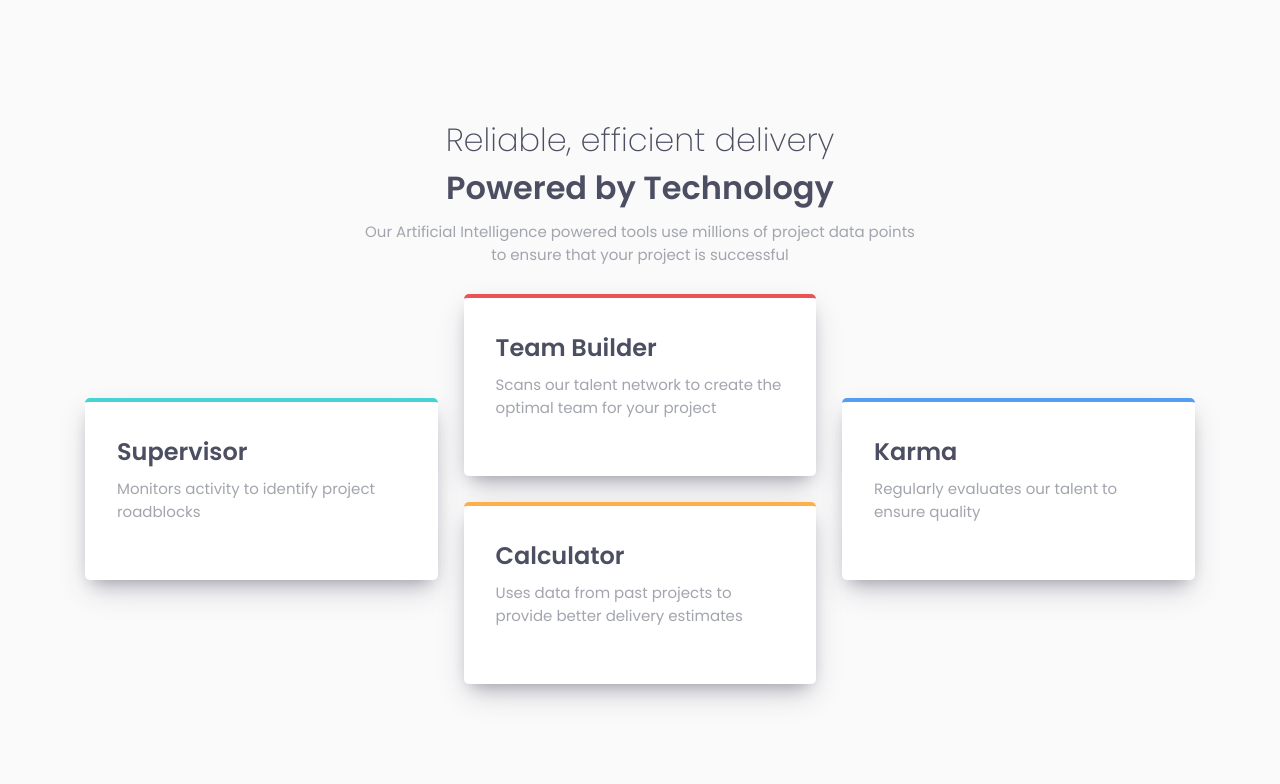
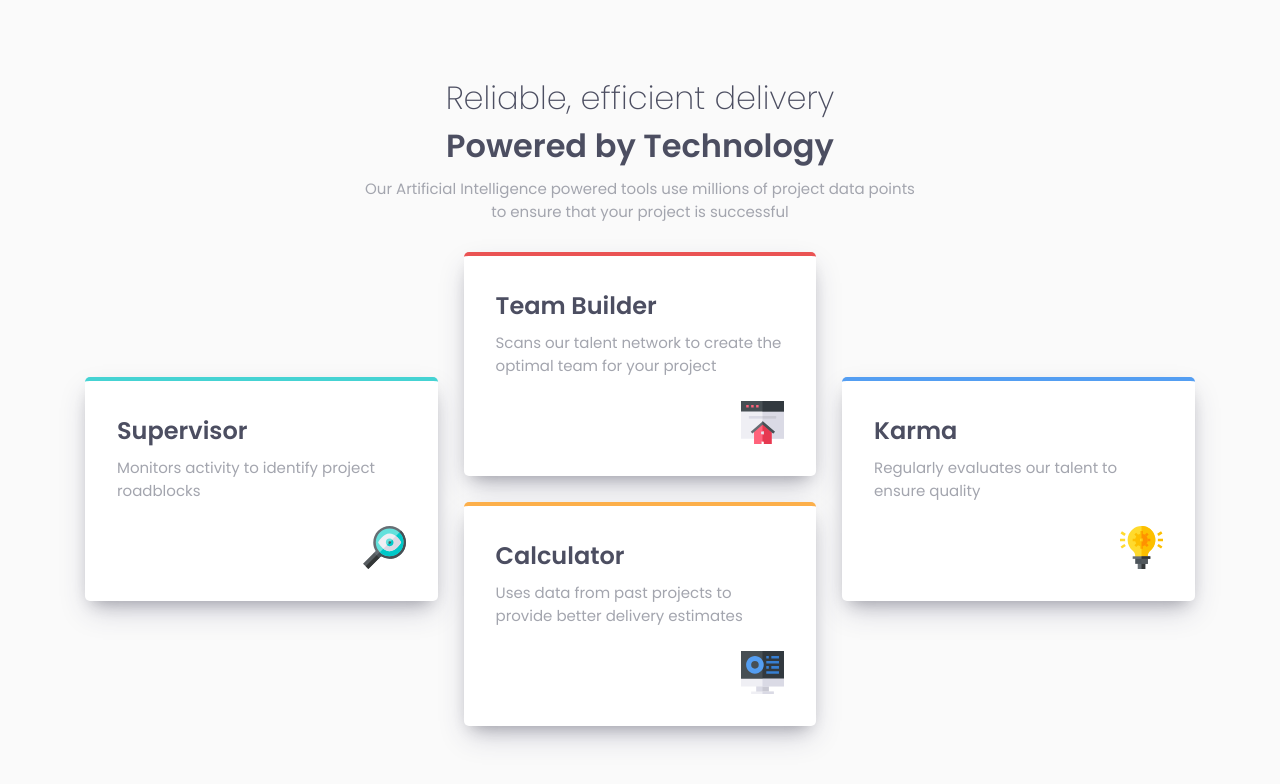
Before and after one commit to boedegoat/front-end-mentor-four-card-feature-section-master, a plain HTML site: page index.html in a window 1280 px wide. Drawn offline with Linux system fonts and the light colour scheme.

Commit message:
add card icon style

```diff
--- a/index.html
+++ b/index.html
@@ -37,26 +37,26 @@
         <div class="card">
           <h2 class="card__header">Supervisor</h2>
           <p class="card__info">Monitors activity to identify project roadblocks</p>
-          <img src="" alt="" class="card__icon" />
+          <img src="images/icon-supervisor.svg" alt="icon-supervisor" class="card__icon" />
         </div>
         <div class="card">
           <h2 class="card__header">Team Builder</h2>
           <p class="card__info">
             Scans our talent network to create the optimal team for your project
           </p>
-          <img src="" alt="" class="card__icon" />
+          <img src="images/icon-team-builder.svg" alt="icon-team-builder" class="card__icon" />
         </div>
         <div class="card">
           <h2 class="card__header">Karma</h2>
           <p class="card__info">Regularly evaluates our talent to ensure quality</p>
-          <img src="" alt="" class="card__icon" />
+          <img src="images/icon-karma.svg" alt="icon-karma" class="card__icon" />
         </div>
         <div class="card">
           <h2 class="card__header">Calculator</h2>
           <p class="card__info">
             Uses data from past projects to provide better delivery estimates
           </p>
-          <img src="" alt="" class="card__icon" />
+          <img src="images/icon-calculator.svg" alt="icon-calculator" class="card__icon" />
         </div>
       </main>
       <!-- end services main -->
--- a/style.css
+++ b/style.css
@@ -28,7 +28,7 @@ body {
   /* border: 1px solid; */
   max-width: 1110px;
   max-height: 780px;
-  margin: 0 1.5rem;
+  margin: 1.8rem 1.5rem;
 }
 
 header {
@@ -67,6 +67,8 @@ header .sub-header {
   border-radius: 5px;
   box-shadow: rgba(50, 50, 93, 0.25) 0px 13px 27px -5px, rgba(0, 0, 0, 0.3) 0px 8px 16px -8px;
   border-top: 4px solid #000;
+  display: flex;
+  flex-direction: column;
 }
 
 .card:nth-child(1) {
@@ -102,3 +104,9 @@ header .sub-header {
   font-size: 15px;
   margin-top: 0.5rem;
 }
+
+.card__icon {
+  width: 15%;
+  margin-top: 1.5rem;
+  margin-left: auto;
+}
```
